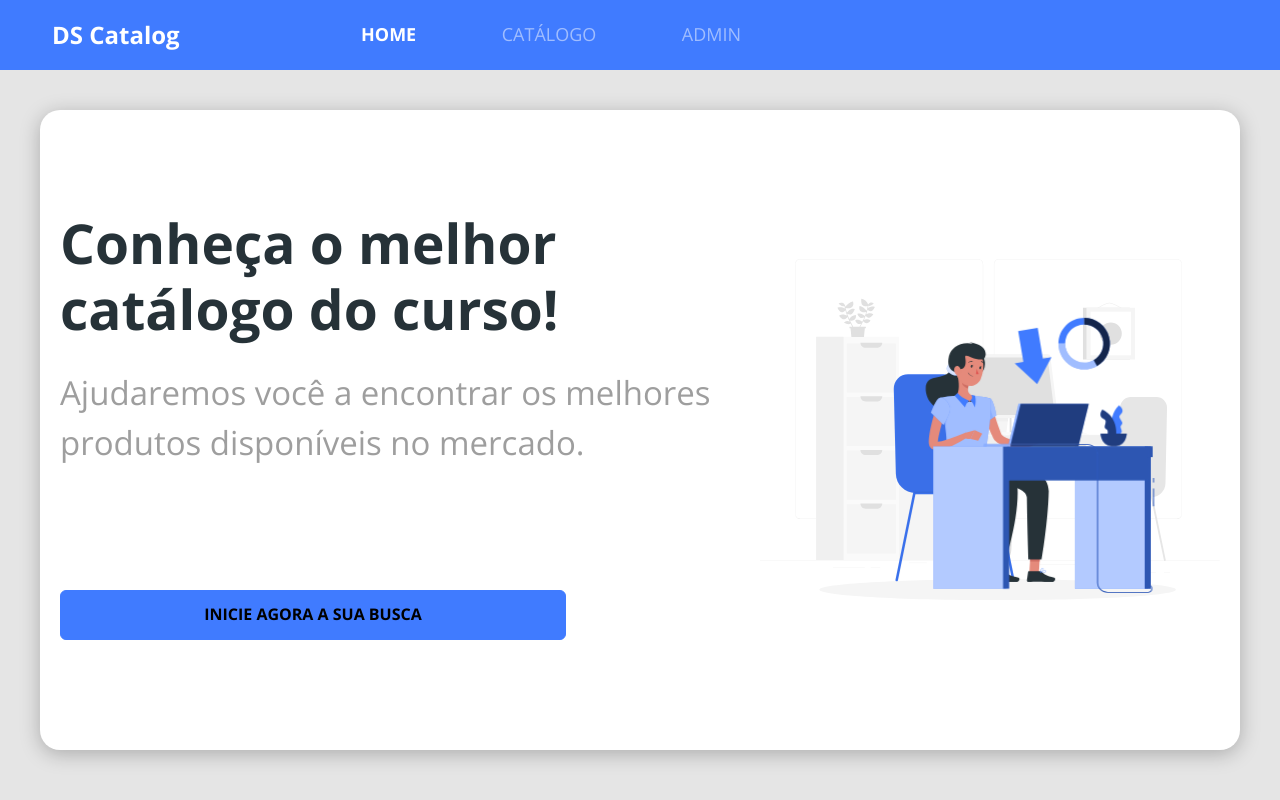
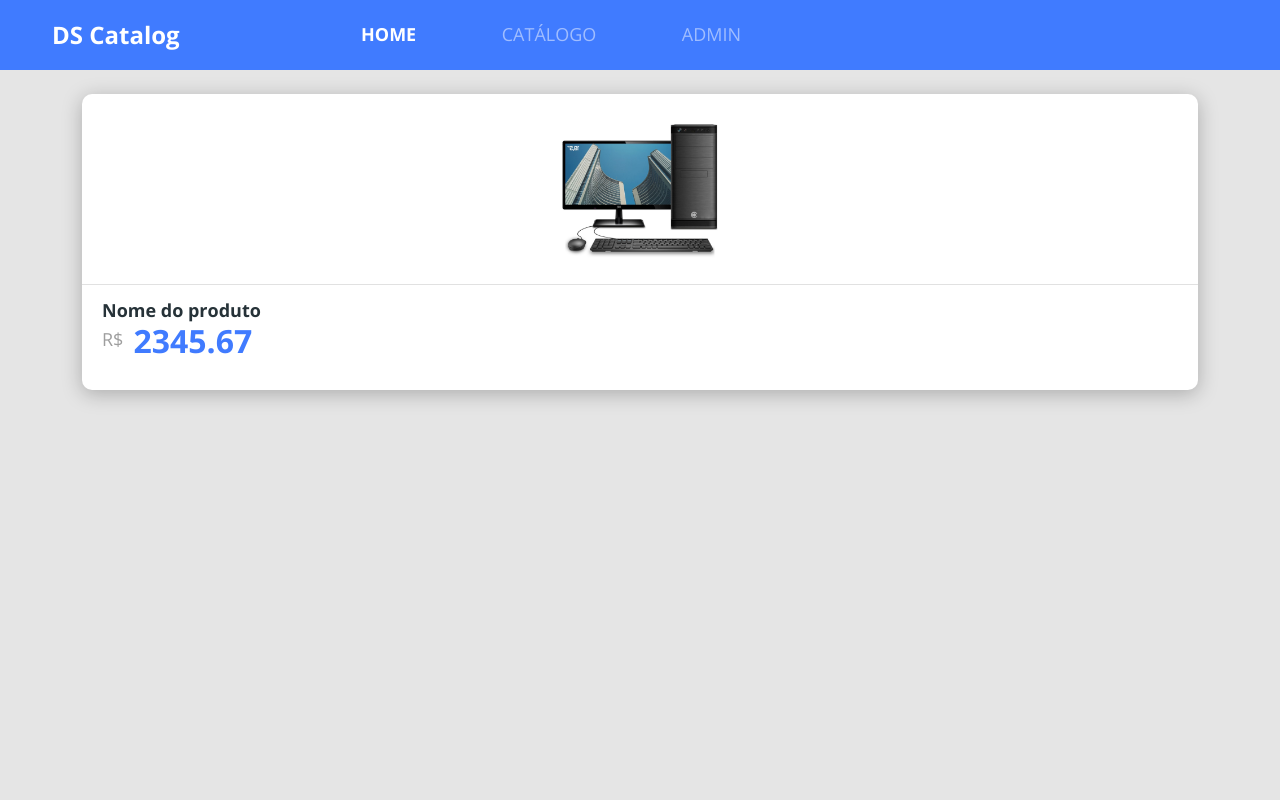
Before and after one commit to LorenzoBondan/dscatalog, a React (Create React App) app in the folder frontend/: page / in a window 1280 px wide. Built offline with nearby package versions, Linux system fonts and the light colour scheme.

Commit message:
Components ProductCard, ProductPrice

```diff
--- a/frontend/src/App.css
+++ b/frontend/src/App.css
@@ -16,3 +16,10 @@ a, a:hover{
     text-decoration: none;
     color: unset;
 }
+
+.base-card{
+    /* card */
+    background: #FFFFFF;
+    box-shadow: 0px 4px 20px rgba(0, 0, 0, 0.25);
+    border-radius: 10px;
+}
--- a/frontend/src/App.tsx
+++ b/frontend/src/App.tsx
@@ -1,11 +1,12 @@
 import './assets/styles/custom.scss';
 import './App.css';
 import Home from 'pages/Home';
+import Catalog from 'pages/Catalog';
 
 function App() {
   return (
     <>
-      <Home />
+      <Catalog />
 
     </>
   );
--- /dev/null
+++ b/frontend/src/components/ProductCard/index.tsx
@@ -0,0 +1,23 @@
+import './styles.css';
+import ProductImg from 'assets/images/product.png';
+import ProductPrice from 'components/ProductPrice';
+
+function ProductCard() {
+    return (
+      <>
+        <div className='base-card product-card'>
+            <div className='card-top-container'>
+                <img src={ProductImg} alt="Imagem do produto" />
+            </div>
+
+            <div className='card-bottom-container'>
+                <h6>Nome do produto</h6>
+                <ProductPrice />
+            </div>
+        </div>
+
+      </>
+    );
+  }
+
+  export default ProductCard;
--- /dev/null
+++ b/frontend/src/components/ProductCard/styles.css
@@ -0,0 +1,24 @@
+.product-card{
+    margin-bottom: 30px;
+}
+
+.card-top-container{
+    text-align: center;
+    padding: 16px 0;
+    border-bottom: 1px solid #E1E1E1;
+}
+
+.card-top-container img {
+    width: 158px;
+    height: 158px;
+}
+
+.card-bottom-container{
+    padding: 15px 20px 30px 20px;
+    text-align: left;
+}
+
+.card-bottom-container h6 {
+    font-size: 18px;
+    color: #263238;
+}
--- /dev/null
+++ b/frontend/src/components/ProductPrice/index.tsx
@@ -0,0 +1,15 @@
+import './styles.css';
+
+function ProductPrice() {
+    return (
+      <>
+        <div className='product-price-container'>
+            <span>R$</span>
+            <h3>2345.67</h3>
+        </div>
+
+      </>
+    );
+  }
+
+  export default ProductPrice;
--- /dev/null
+++ b/frontend/src/components/ProductPrice/styles.css
@@ -0,0 +1,15 @@
+.product-price-container{
+    display: flex;
+}
+
+.product-price-container span{
+    font-size: 18px;
+    color: #9E9E9E;
+    margin-top: 4px;
+}
+
+.product-price-container h3{
+    font-size: 32px;
+    color: #407BFF;
+    margin-left: 10px;
+}
--- /dev/null
+++ b/frontend/src/pages/Catalog/index.tsx
@@ -0,0 +1,16 @@
+import Navbar from "components/Navbar";
+import ProductCard from "components/ProductCard";
+
+function Catalog() {
+    return (
+      <>
+        <Navbar />
+        <div className="container my-4">
+            <ProductCard />
+        </div>
+
+      </>
+    );
+  }
+
+  export default Catalog;
--- a/frontend/src/pages/Home/index.tsx
+++ b/frontend/src/pages/Home/index.tsx
@@ -11,7 +11,7 @@ function Home() {
 
         <div className="home-container">
 
-            <div className="home-card">
+            <div className="base-card home-card">
 
                 <div className="home-content-container">
 
```
Also changed, not shown: frontend/src/assets/images/product.png (added).
